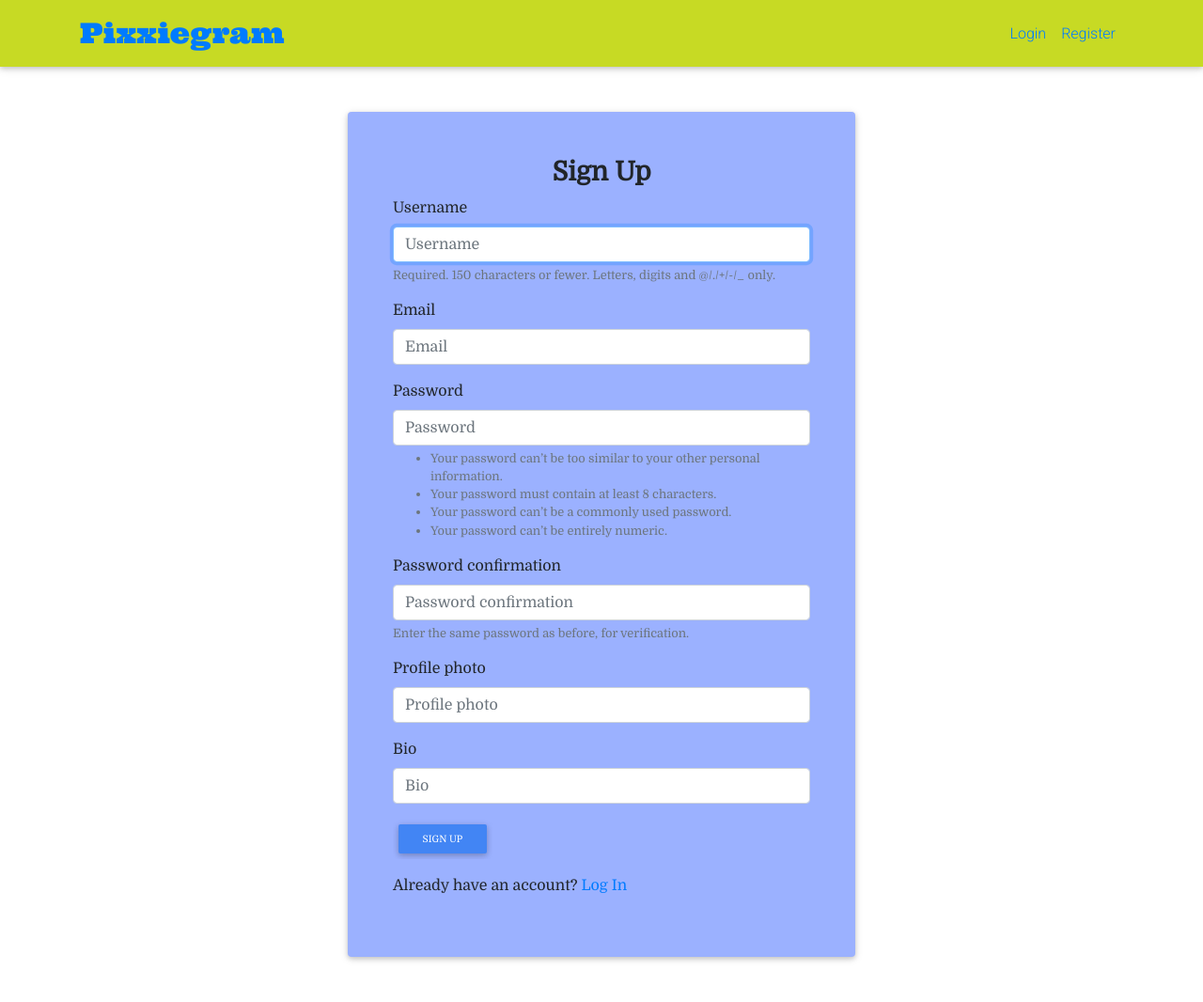
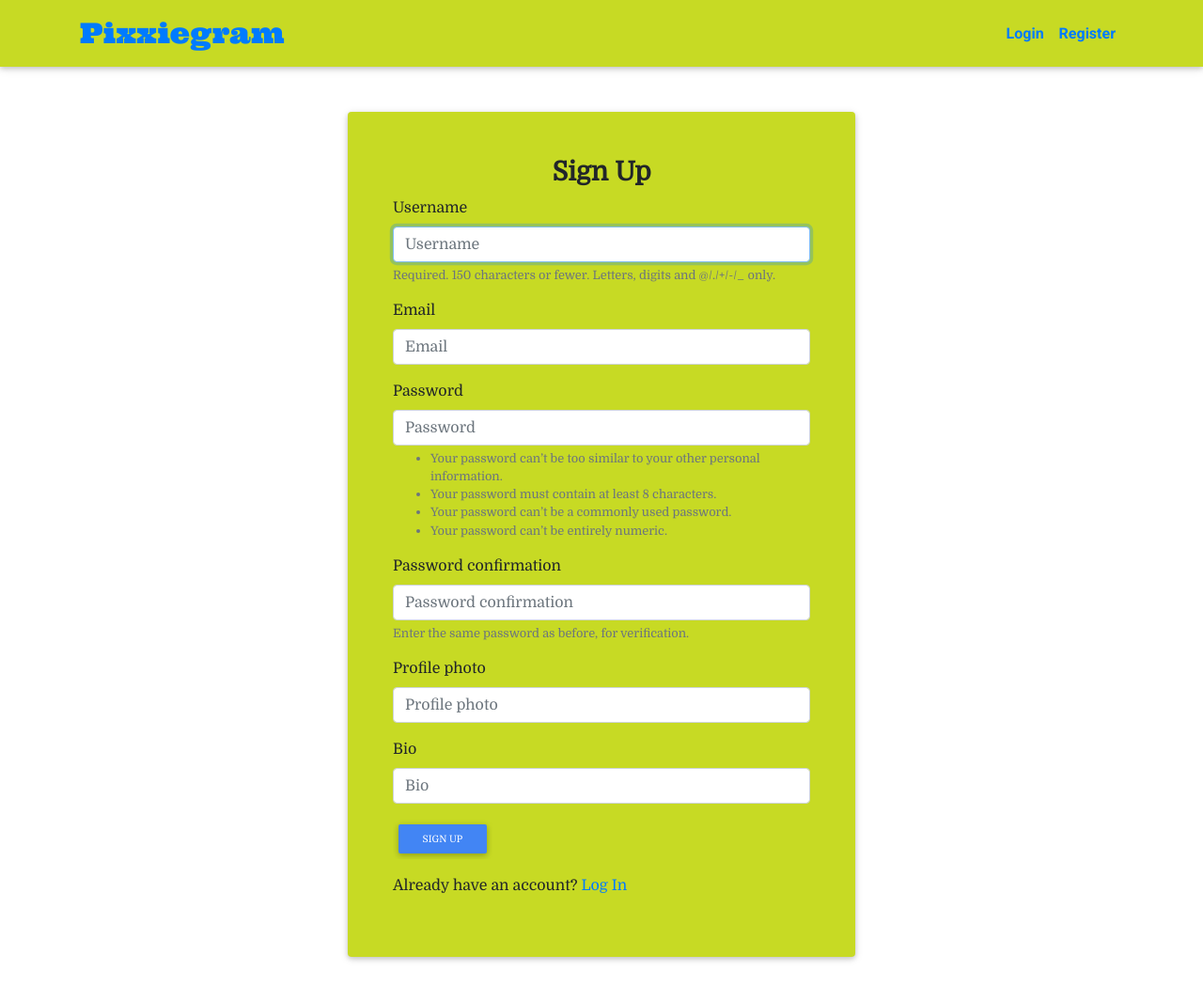
Before and after one commit to nimowairimu/Django-IP2, a Django app: page /register/ in a window 1280 px wide. Shown: the whole page at 94% size. Run offline with Django 3.2, Linux system fonts and the light colour scheme; some libraries are stand-ins or nearby versions; some web fonts are replaced.

Commit message:
Add background color to cards .

```diff
--- a/pixxie/forms.py
+++ b/pixxie/forms.py
@@ -13,7 +13,7 @@ class CommentForm(forms.ModelForm):
     def __init__(self, *args, **kwargs):
         super().__init__(*args, **kwargs)
         self.fields['comment'].widget = forms.TextInput()
-        self.fields['comment'].widget.attrs['placeholder'] = 'Add a comment...'
+        self.fields['comment'].widget.attrs['placeholder'] = 'Add comment'
 
     class Meta:
         model = Comment
--- a/pixxie/templates/navbar.html
+++ b/pixxie/templates/navbar.html
@@ -29,8 +29,8 @@
                        Logout
                     </a>
                     {% else %}
-                    <a class="nav-item nav-link" href="accounts/login">Login</a>
-                    <a class="nav-item nav-link" href="accounts/register">Register</a>
+                    <a class="nav-item nav-link" href="accounts/login/" style="font-weight: bold;">Login</a>
+                    <a class="nav-item nav-link" href="accounts/register" style="font-weight: bold;">Register</a>
                     {% endif %}
                 </div>
             </div>
--- a/pixxie/templates/newPost.html
+++ b/pixxie/templates/newPost.html
@@ -5,7 +5,7 @@
     <div class="row">
 
         <div class="col-md-6 mx-auto card p-5 mt-5">
-            <div class="panel panel-default">
+            <div class="panel panel-warning">
 
                 <div class="panel-heading">
                     <h3 class="text-center">New Post</h3>
--- a/pixxie/templates/users/base.html
+++ b/pixxie/templates/users/base.html
@@ -1,6 +1,7 @@
+{% load static %}
+
 <!DOCTYPE html>
 <html>
-{% load static %}
 
 <head>
     <meta charset="utf-8">
@@ -27,6 +28,7 @@
 </head>
 
 <body>
+    <div class ="container" style="background-image: static 'images.png'"></div>
     {% block content %}
     {%endblock%}
 
--- a/pixxie/templates/users/register.html
+++ b/pixxie/templates/users/register.html
@@ -10,7 +10,7 @@
             {% if form.errors %}
             <p> Some Information Might be Incorrect </p>
             {% endif %}
-            <div class="panel panel-default card p-5 mt-5 mb-5" style="background-color:#9BB1FF;">
+            <div class="panel panel-default card p-5 mt-5 mb-5" style="background-color:#C7DA24;">
 
                 <div class="panel-heading">
                     <h3 class="text-center" style="font-weight: bold;">Sign Up</h3>
@@ -24,7 +24,7 @@
                         <div class="form-group">
                             <input type="submit" class="btn btn-primary btn-sm" value="Sign Up">
                         </div>
-                        <p>Already have an account? <a href="/login"> Log In</a></p>
+                        <p>Already have an account? <a href="accounts/login/"> Log In</a></p>
                         <input type="hidden" name="next" value="{{next}}">
 
                     </form>
```
Also changed, not shown: pixxie/templates/users/login.html (+4 -5 lines), static/images (1).png (added).
